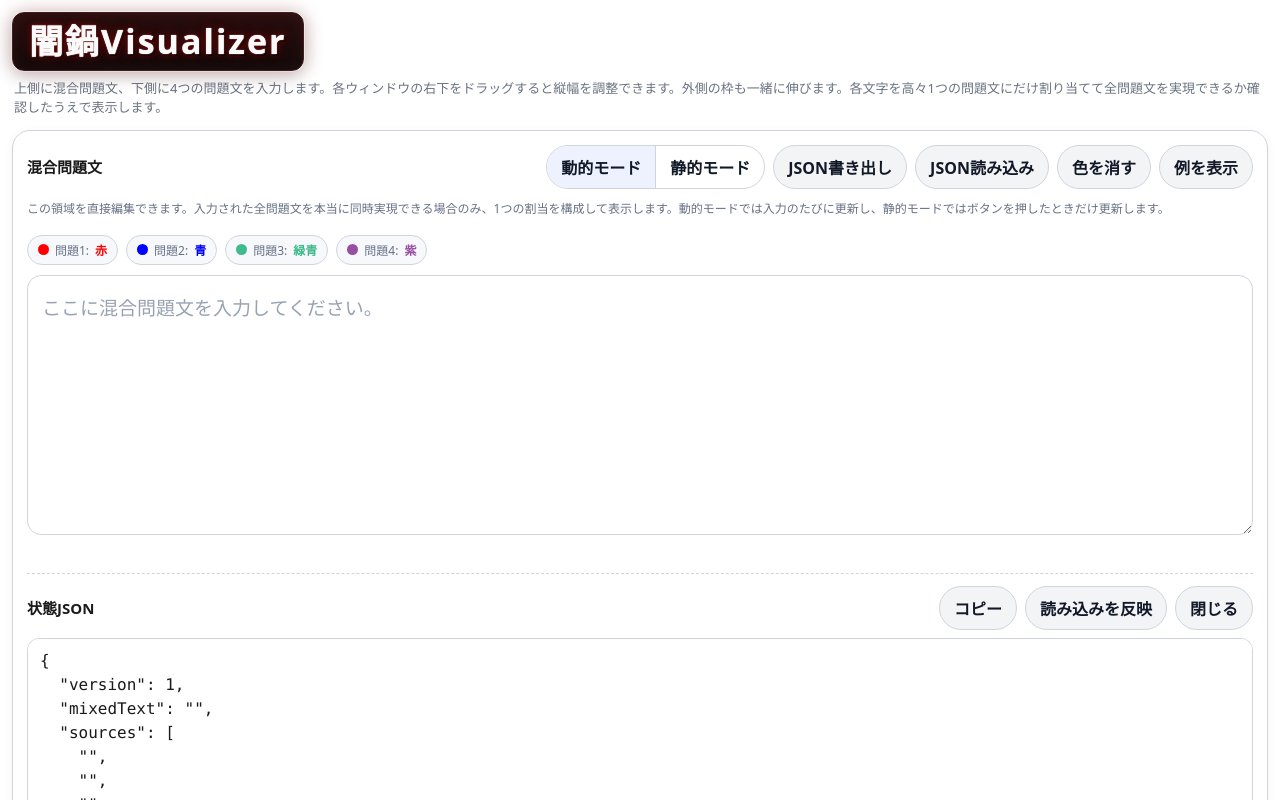
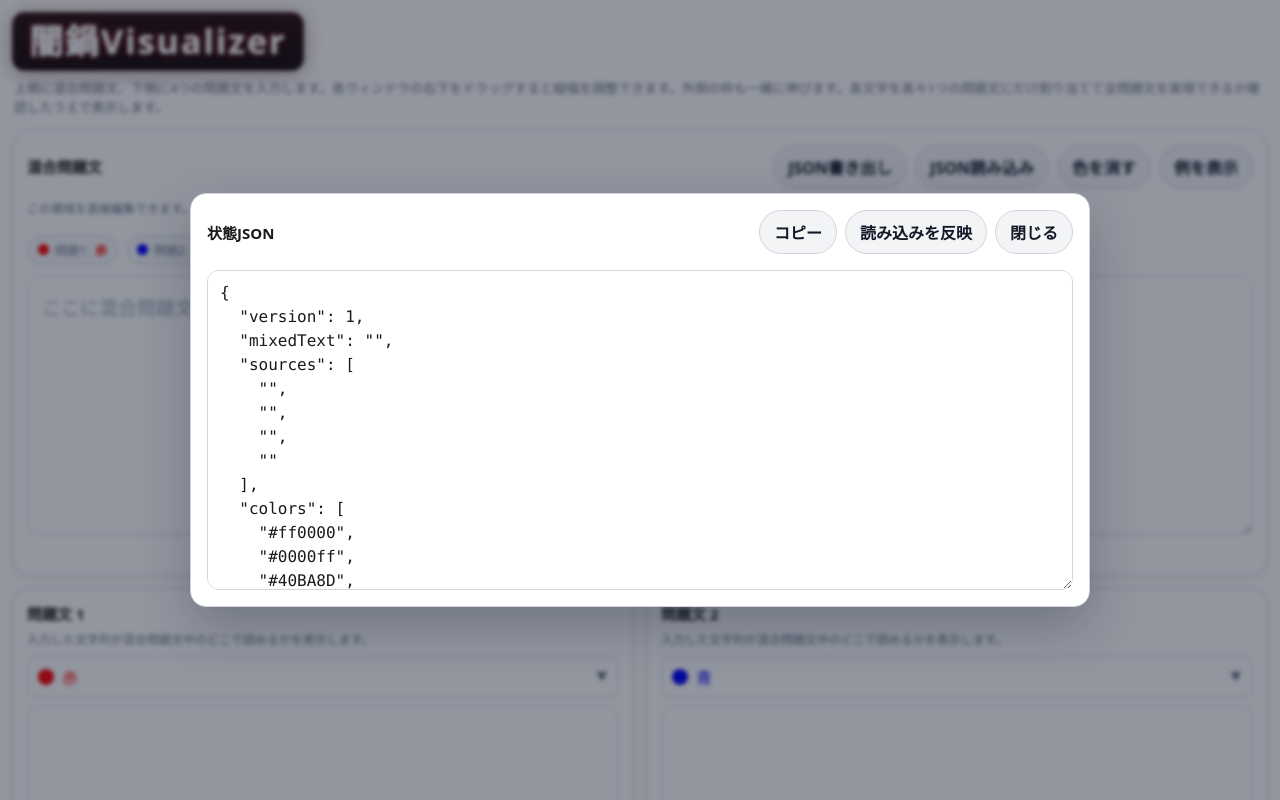
Before and after one commit to umimel/yaminabe-visualizer, a website: page index.html in a window 1280 px wide. Both pictures are taken after a click on the button "JSON書き出し". Shown: the top 800 px of the page. Drawn offline with Linux system fonts and the light colour scheme.

Commit message:
Remove static mode UI and add JSON overlay

```diff
--- a/index.html
+++ b/index.html
@@ -22,11 +22,6 @@
         <div class="title">混合問題文</div>
         <div class="controls">
 
-          <div class="modeGroup">
-            <button id="runDynamicBtn" class="modeBtn active">動的モード</button>
-            <button id="runStaticBtn" class="modeBtn">静的モード</button>
-          </div>
-          <button id="runAssignBtn" style="display:none;">自動割当を実行</button>
           <button id="exportBtn">JSON書き出し</button>
           <button id="importBtn">JSON読み込み</button>
           <button id="plainBtn">色を消す</button>
@@ -35,7 +30,7 @@
       </div>
       <div class="titleRow">
         <div class="hint">
-          この領域を直接編集できます。入力された全問題文を本当に同時実現できる場合のみ、1つの割当を構成して表示します。動的モードでは入力のたびに更新し、静的モードではボタンを押したときだけ更新します。
+          この領域を直接編集できます。入力された全問題文を本当に同時実現できる場合のみ、1つの割当を構成して表示します。入力のたびに自動で更新します。
         </div>
         <div class="legend">
           <span class="pill"><span class="swatch" id="legend1"
@@ -56,7 +51,8 @@
       <div id="mixedEditor" class="mixedEditor" contenteditable="true" spellcheck="false"
         data-placeholder="ここに混合問題文を入力してください。"></div>
       <div id="statusText" class="statusText"></div>
-      <div id="jsonPanel" class="jsonPanel" style="display:none;">
+      <div id="jsonOverlay" class="jsonOverlay" style="display:none;">
+        <div id="jsonPanel" class="jsonPanel">
           <div class="jsonPanelHeader">
             <div class="title">状態JSON</div>
             <div class="controls">
@@ -66,6 +62,7 @@
             </div>
           </div>
           <textarea id="jsonArea" class="jsonArea" spellcheck="false"></textarea>
+        </div>
       </div>
     </div>
 
--- a/main.js
+++ b/main.js
@@ -1,10 +1,10 @@
 const $ = (id) => document.getElementById(id);
 
-const EXAMPLE_1 = '文字列Sが与えられます。Sを2回繰り返して連結させた文字列を出力してください。';
-const EXAMPLE_2 = '正整数Nが与えられます。Nを2倍して得られる整数を求めてください。';
+const EXAMPLE_1 = '整数Nと文字列Sが与えられます。Sを2回繰り返して連結させた文字列を出力してください。';
+const EXAMPLE_2 = '整数Nと文字列Sが与えられます。Nを2倍して得られる整数を求めてください。';
 const EXAMPLE_3 = '';
 const EXAMPLE_4 = '';
-const EXAMPLE_MIXED = '正文整数Nが与字え列らSがれ与まえられす。まNをす。Sを2回繰り2返倍ししてて得連結させらた文れる字列整を数を出力して求めくだてさください。い。';
+const EXAMPLE_MIXED = '整数整N数Nとと文文字字列Sが与列Sがえ与らえられますれ。Sますを。2回繰Nりを2返して連倍結しさせたて文得字列をられる整出数力しをてく求だめてさください。い。';
 
 const COLOR_OPTIONS = [
     ['#ff0000', '赤'],
@@ -20,8 +20,6 @@ const COLOR_OPTIONS = [
 ];
 const COLOR_NAME = Object.fromEntries(COLOR_OPTIONS);
 
-let assignmentRunMode = 'dynamic';
-let cachedAssignment = null;
 
 function escapeHtml(s) {
     return s
@@ -305,24 +303,8 @@ function renderAssignmentMode(mixed, sources) {
     };
 }
 
-function cacheSignature() {
-    return JSON.stringify({ mixed: getMixedText(), sources: getSources() });
-}
-
 function recomputeAssignmentRender() {
-    cachedAssignment = {
-        signature: cacheSignature(),
-        result: renderAssignmentMode(getMixedText(), getSources())
-    };
-    return cachedAssignment.result;
-}
-
-
-function setAssignmentRunMode(mode) {
-    assignmentRunMode = mode;
-    $('runDynamicBtn').classList.toggle('active', mode === 'dynamic');
-    $('runStaticBtn').classList.toggle('active', mode === 'static');
-    $('runAssignBtn').style.display = (mode === 'static') ? '' : 'none';
+    return renderAssignmentMode(getMixedText(), getSources());
 }
 
 function refreshHighlight(preserveCaret = false) {
@@ -331,27 +313,7 @@ function refreshHighlight(preserveCaret = false) {
     const caret = preserveCaret ? getCaretOffset(editor) : null;
     applyThemeColors();
 
-    let result;
-    if (assignmentRunMode === 'dynamic') {
-        result = recomputeAssignmentRender();
-    } else {
-        const sig = cacheSignature();
-        if (cachedAssignment && cachedAssignment.signature === sig) {
-            result = cachedAssignment.result;
-        } else if (cachedAssignment) {
-            result = {
-                classes: cachedAssignment.result.classes.slice(),
-                statusText: '静的モード: 入力が変更されました。現在は前回の色付けを表示中です。「自動割当を実行」を押すと更新します。',
-                statusKind: ''
-            };
-        } else {
-            result = {
-                classes: Array(mixed.length).fill(''),
-                statusText: '静的モード: 「自動割当を実行」を押すと自動割当を計算します。',
-                statusKind: ''
-            };
-        }
-    }
+    const result = recomputeAssignmentRender();
 
     editor.innerHTML = renderMixed(mixed, result.classes);
     const status = $('statusText');
@@ -371,18 +333,18 @@ function exportStateJson() {
         mixedText: getMixedText(),
         sources: getSources(),
         colors: getColors(),
-        assignmentRunMode
+        assignmentRunMode: 'dynamic'
     };
     return JSON.stringify(state, null, 2);
 }
 
 function openJsonPanel(withText = '') {
-    $('jsonPanel').style.display = '';
+    $('jsonOverlay').style.display = '';
     $('jsonArea').value = withText;
 }
 
 function closeJsonPanel() {
-    $('jsonPanel').style.display = 'none';
+    $('jsonOverlay').style.display = 'none';
 }
 
 function importStateJson(raw) {
@@ -408,9 +370,6 @@ function importStateJson(raw) {
     updateAllColorPreviews();
     applyThemeColors();
 
-    if (data.assignmentRunMode === 'static' || data.assignmentRunMode === 'dynamic') {
-        setAssignmentRunMode(data.assignmentRunMode);
-    }
     refreshHighlight(false);
 }
 
@@ -433,10 +392,6 @@ function loadExample() {
     refreshHighlight(false);
 }
 
-function invalidateAssignmentCache() {
-    cachedAssignment = null;
-}
-
 populateColorSelect('color1', '#ff0000');
 populateColorSelect('color2', '#0000ff');
 populateColorSelect('color3', '#40BA8D');
@@ -448,7 +403,6 @@ buildColorPicker(4);
 
 ['src1', 'src2', 'src3', 'src4'].forEach((id) => {
     $(id).addEventListener('input', () => {
-        if (assignmentRunMode === 'dynamic') invalidateAssignmentCache();
         refreshHighlight(false);
     });
 });
@@ -456,7 +410,6 @@ buildColorPicker(4);
 document.addEventListener('click', () => closeAllPickers());
 
 $('mixedEditor').addEventListener('input', () => {
-    if (assignmentRunMode === 'dynamic') invalidateAssignmentCache();
     refreshHighlight(true);
 });
 $('exportBtn').addEventListener('click', () => {
@@ -493,22 +446,8 @@ $('applyJsonBtn').addEventListener('click', () => {
 $('closeJsonBtn').addEventListener('click', closeJsonPanel);
 $('plainBtn').addEventListener('click', clearHighlight);
 $('exampleBtn').addEventListener('click', () => {
-    invalidateAssignmentCache();
     loadExample();
-});
-$('runDynamicBtn').addEventListener('click', () => {
-    setAssignmentRunMode('dynamic');
-    refreshHighlight(false);
-});
-$('runStaticBtn').addEventListener('click', () => {
-    setAssignmentRunMode('static');
-    refreshHighlight(false);
-});
-$('runAssignBtn').addEventListener('click', () => {
-    recomputeAssignmentRender();
-    refreshHighlight(false);
 });
 
 setMixedText('');
-setAssignmentRunMode('dynamic');
 refreshHighlight(false);
--- a/style.css
+++ b/style.css
@@ -146,13 +146,6 @@ h1 {
     align-items: center;
 }
 
-.modeGroup {
-    display: inline-flex;
-    border: 1px solid var(--line);
-    border-radius: 999px;
-    overflow: hidden;
-    background: #ffffff;
-}
 
 button {
     border: 1px solid var(--line);
@@ -169,22 +162,6 @@ button:hover {
     background: #e5e7eb;
 }
 
-.modeBtn {
-    border: none;
-    border-right: 1px solid var(--line);
-    border-radius: 0;
-    background: transparent;
-    padding: 9px 14px;
-}
-
-.modeBtn:last-child {
-    border-right: none;
-}
-
-.modeBtn.active {
-    background: #eef2ff;
-    color: #111827;
-}
 
 textarea {
     width: 100%;
@@ -385,10 +362,30 @@ select.colorSelect {
     color: #b42318;
 }
 
+.jsonOverlay {
+    position: fixed;
+    inset: 0;
+    background: rgba(15, 23, 42, 0.45);
+    backdrop-filter: blur(2px);
+    display: flex;
+    align-items: center;
+    justify-content: center;
+    padding: 24px;
+    z-index: 50;
+}
+
 .jsonPanel {
-    margin-top: 12px;
-    border-top: 1px dashed var(--line);
-    padding-top: 12px;
+    width: min(900px, 100%);
+    max-height: min(85vh, 900px);
+    overflow: hidden;
+    background: #ffffff;
+    border: 1px solid var(--line);
+    border-radius: 16px;
+    padding: 16px;
+    box-shadow: 0 20px 50px rgba(15, 23, 42, 0.25);
+    display: flex;
+    flex-direction: column;
+    gap: 8px;
 }
 
 .jsonPanelHeader {
@@ -402,10 +399,11 @@ select.colorSelect {
 
 .jsonArea {
     width: 100%;
-    min-height: 220px;
+    min-height: 320px;
     resize: vertical;
     font-family: ui-monospace, SFMono-Regular, Menlo, Consolas, monospace;
     line-height: 1.5;
+    flex: 1;
 }
 
 @media (max-width: 1100px) {
```
Lines whose indentation alone changed are shown as unchanged.
